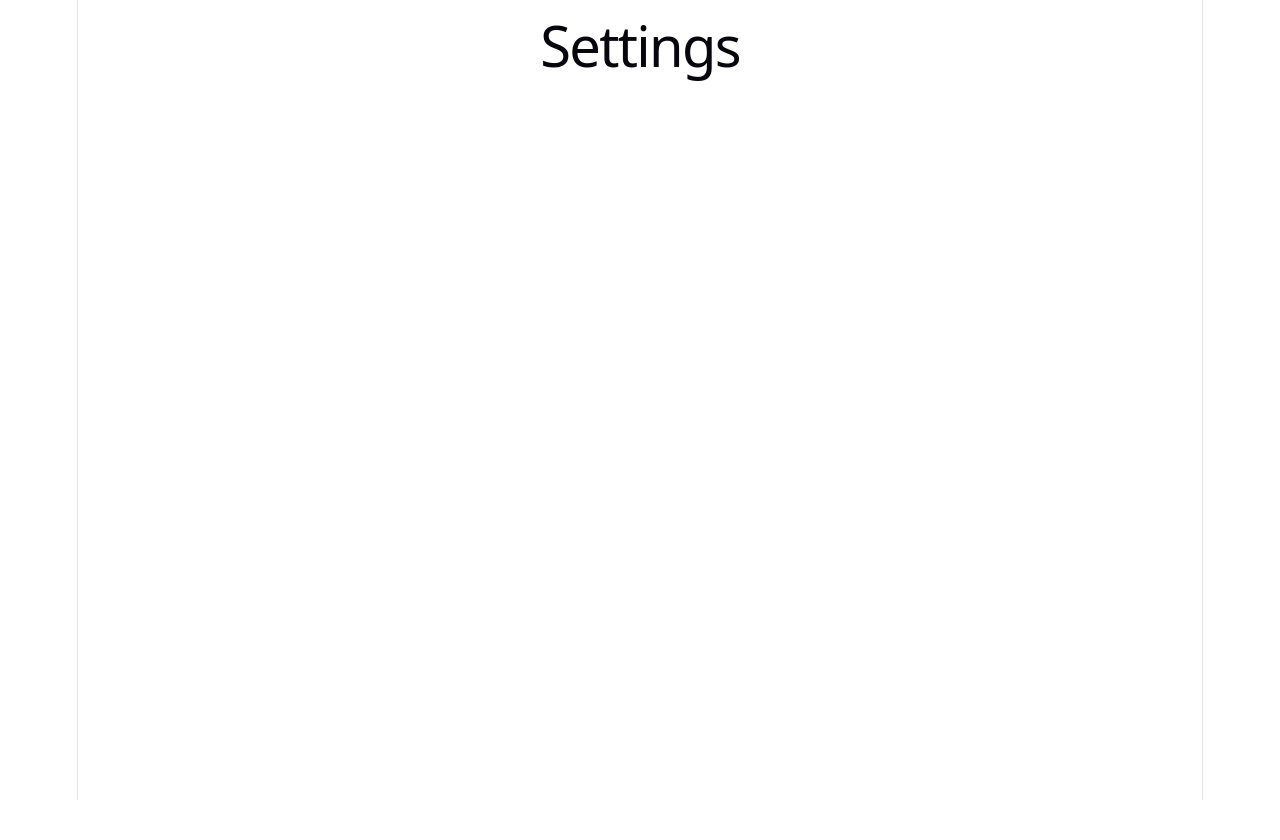
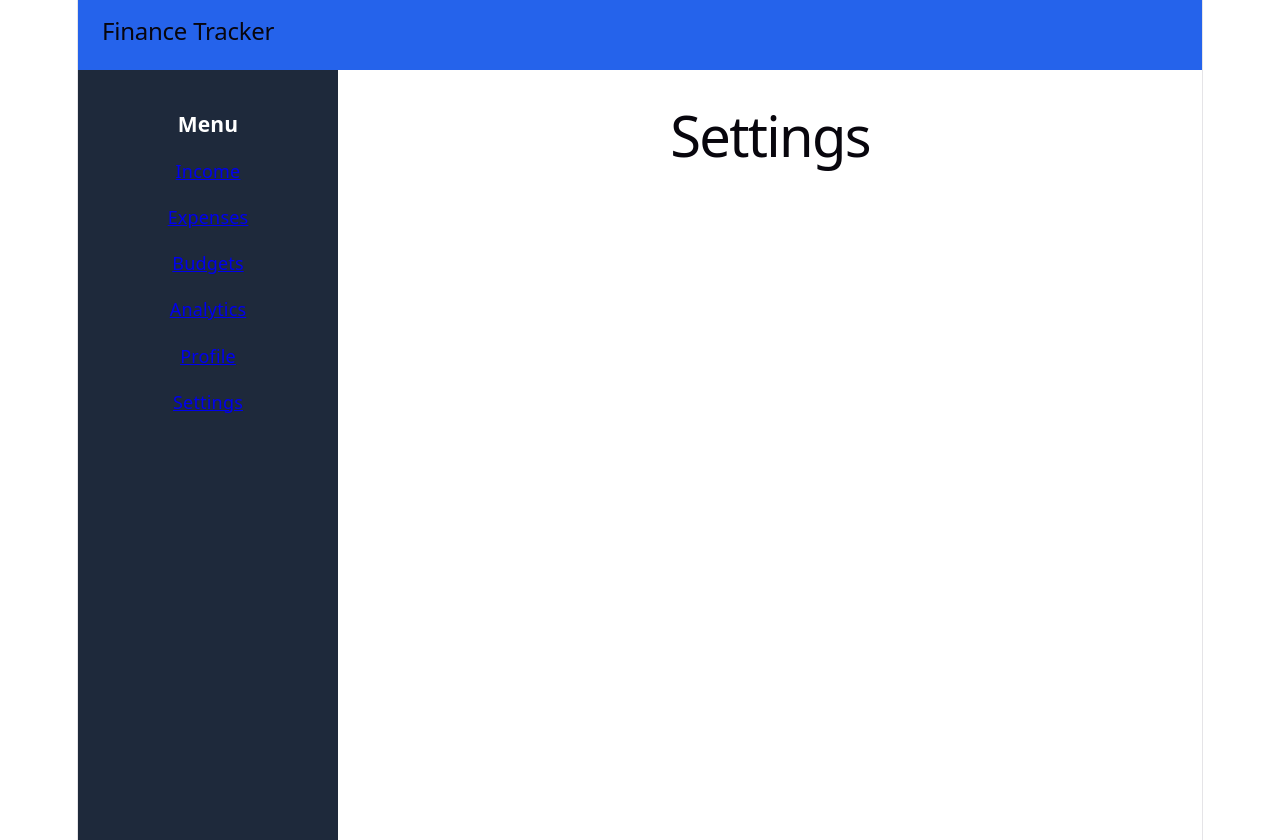
Before and after one commit to piyush6705/Finance-Tracker, a React (Vite) app in the folder finance-tracker/: page /settings in a window 1280 px wide. Before the commit the page ends 800 px from the top, so only its background shows below. Built offline with nearby package versions, Linux system fonts and the light colour scheme.

Commit message:
done with settings

```diff
--- a/finance-tracker/src/pages/Settings/Settings.jsx
+++ b/finance-tracker/src/pages/Settings/Settings.jsx
@@ -1,5 +1,11 @@
+import Layout from "../../components/Layout/Layout";
+
 function Settings() {
-  return <h1>Settings</h1>;
+  return (
+    <Layout>
+      <h1>Settings</h1>
+    </Layout>
+  );
 }
 
 export default Settings;
```
